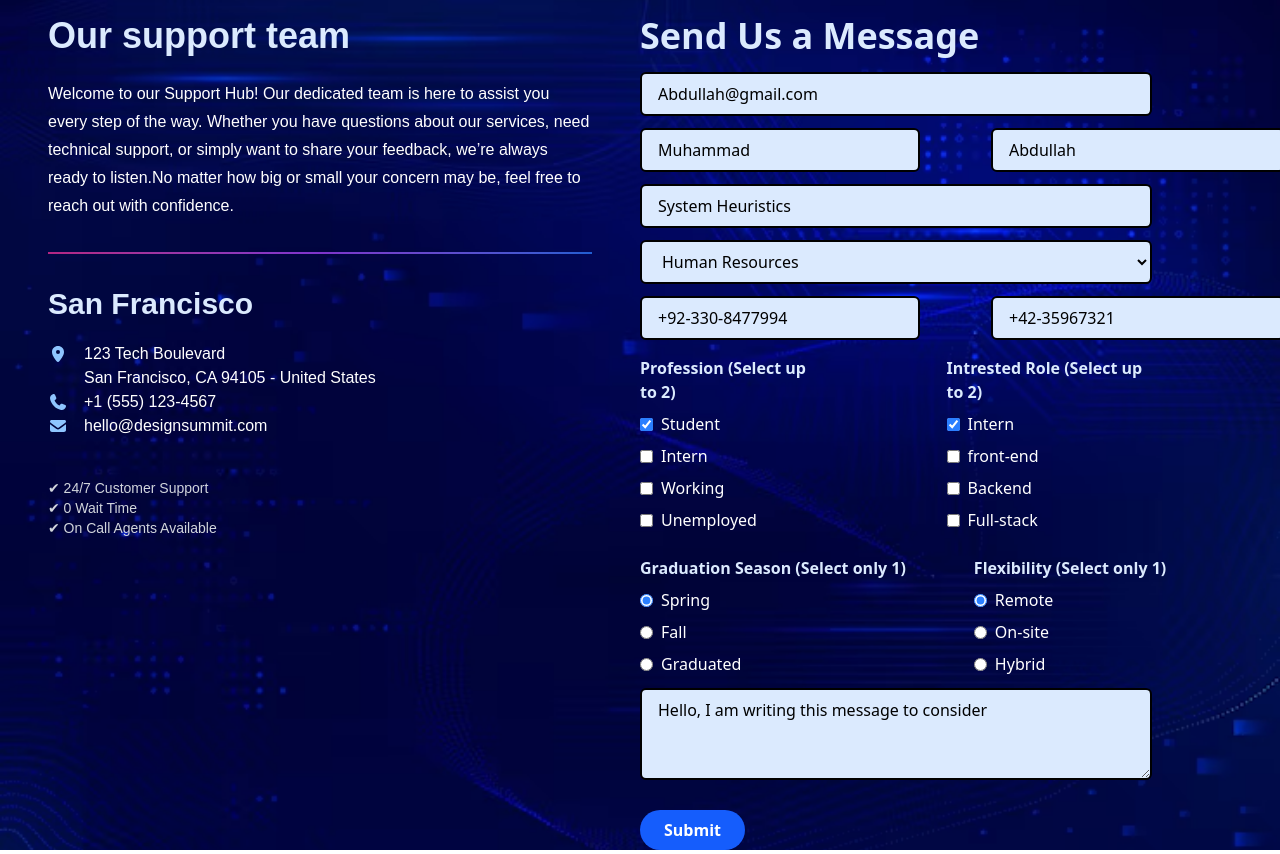
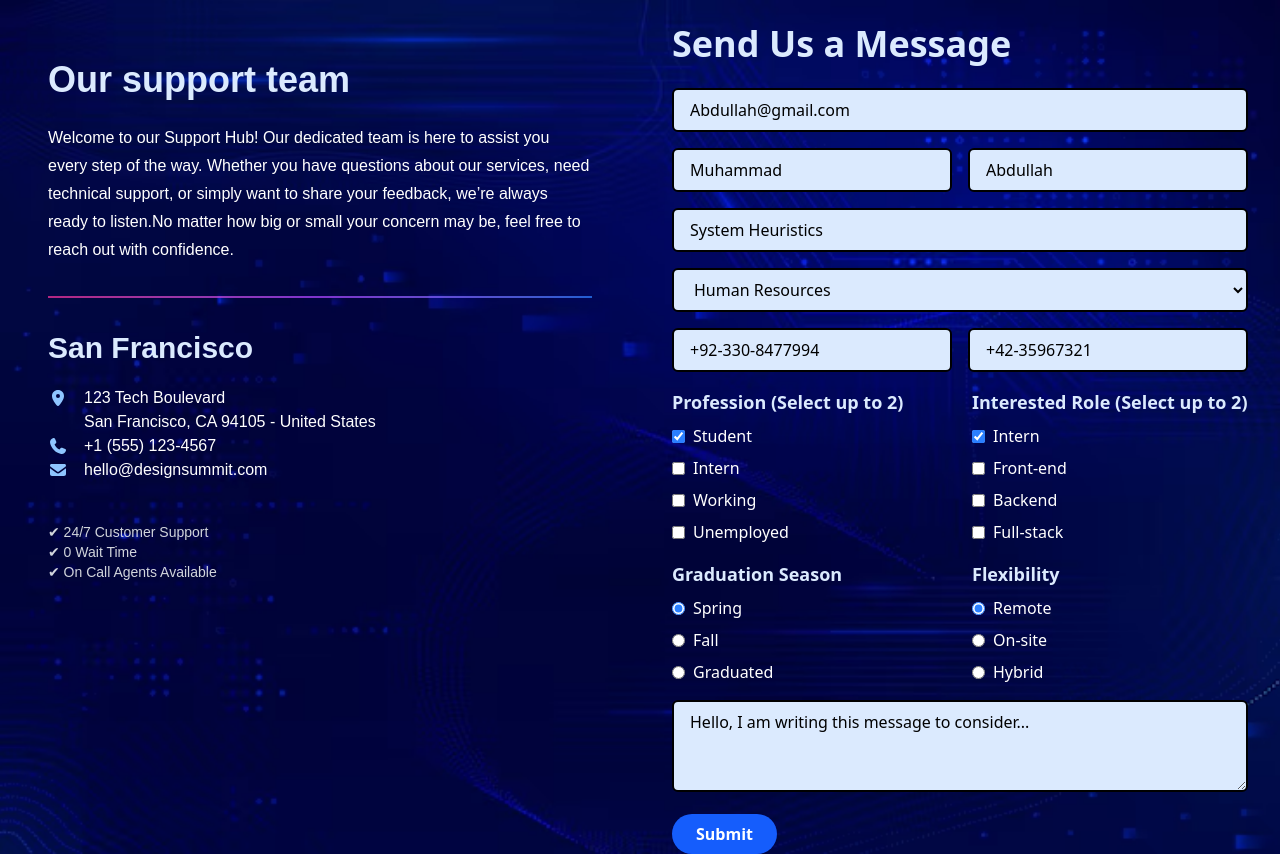
Before and after one commit to commitbyabd/small-react-projects, a React (Vite) app: page / in a window 1280 px wide. Built offline with nearby package versions, Linux system fonts and the light colour scheme.

Commit message:
finish the input form

```diff
--- a/src/components/home/form/form.jsx
+++ b/src/components/home/form/form.jsx
@@ -3,8 +3,6 @@ import FormLeft from "./FormLeft";
 import FormRight from "./FormRight";
 
 const Form = () => {
-
-
   const [formData, setFormData] = useState({
     email: "Abdullah@gmail.com",
     firstName: "Muhammad",
@@ -13,19 +11,17 @@ const Form = () => {
     department: "Human Resources",
     mobile: "+92-330-8477994",
     phone: "+42-35967321",
-    message: "Hello, I am writing this message to consider",
+    message: "Hello, I am writing this message to consider...",
     profession: ["Student"],
     role: ["Intern"],
     graduationSeason: "Spring",
     flexibility: "Remote",
   });
 
-
-const[errors,setErrors]=useState({});
+  const [errors, setErrors] = useState({});
   useEffect(() => {
     console.log("Updated field:", formData);
   }, [formData]);
-
 
   const handleSubmit = (e) => {
     e.preventDefault();
@@ -89,10 +85,7 @@ const handleSubmit = (e) => {
     console.log(formData);
   };
 
-
   const newErrors = {};
-
-
 
   const handleChange = (e) => {
     const { name, value, type, checked } = e.target;
@@ -146,8 +139,6 @@ const handleSubmit = (e) => {
       return;
     }
 
-
-
     if (type === "checkbox") {
       if (name === "profession" || name === "role") {
         setFormData((prev) => {
@@ -174,7 +165,6 @@ const handleSubmit = (e) => {
     }
   };
 
-
   return (
     <div className="grid md:grid-cols-2 w-full min-h-screen">
       <div className=" animate-slideDown">
--- a/src/components/home/form/formleft.jsx
+++ b/src/components/home/form/formleft.jsx
@@ -9,7 +9,7 @@ import {
 const FormLeft = ({ firstName }) => {
   return (
     <>
-      <div className="h-full my-4  text-white px-12  flex flex-col  font-[arial]">
+      <div className="h-full my-15  text-white px-12  flex flex-col  font-[arial]">
         {/* Top Section */}
         <div>
           <h2 className="text-4xl font-bold text-blue-100 mb-6">
--- a/src/components/home/form/formright.jsx
+++ b/src/components/home/form/formright.jsx
@@ -2,11 +2,14 @@ import React from "react";
 
 const FormRight = ({ formData, handleChange, handleSubmit, errors }) => {
   return (
-    <div>
-      <h1 className="text-4xl text-blue-100 font-bold my-4 ">
+    <div className="w-full flex justify-center px-4 md:px-0 ">
+      <div className="w-full max-w-xl">
+        <h1 className="text-3xl md:text-4xl text-blue-100 font-bold my-6 text-center md:text-left">
           Send Us a Message
         </h1>
-      <form onSubmit={handleSubmit}>
+
+        <form onSubmit={handleSubmit} className="space-y-4">
+          {/* EMAIL */}
           <div>
             {errors.email && (
               <p className="text-red-500 text-sm mb-1">{errors.email}</p>
@@ -17,57 +20,57 @@ const FormRight = ({ formData, handleChange, handleSubmit, errors }) => {
               value={formData.email}
               onChange={handleChange}
               placeholder="Email"
-            className="w-[80%] px-4 py-2 border-2 border-black rounded-md bg-blue-100"
+              className="w-full px-4 py-2 border-2 border-black rounded-md bg-blue-100"
             />
           </div>
-        <div className="flex gap-21">
-          <div>
+
+          {/* FIRST + LAST NAME */}
+          <div className="flex flex-col md:flex-row gap-4">
+            <div className="w-full">
               {errors.firstName && (
                 <p className="text-red-500 text-sm mb-1">{errors.firstName}</p>
               )}
               <input
                 type="text"
-              placeholder="FirstName"
                 name="firstName"
                 value={formData.firstName}
                 onChange={handleChange}
-              className="w-[105%] px-4 py-2 mt-3 border-2 border-black rounded-md bg-blue-100"
+                placeholder="First Name"
+                className="w-full px-4 py-2 border-2 border-black rounded-md bg-blue-100"
               />
             </div>
 
-          <div>
+            <div className="w-full">
               {errors.lastName && (
                 <p className="text-red-500 text-sm mb-1">{errors.lastName}</p>
               )}
               <input
                 type="text"
-              placeholder="LastName"
                 name="lastName"
                 value={formData.lastName}
                 onChange={handleChange}
-              className="w-[110%] px-4 py-2 border-2 border-black rounded-md bg-blue-100 mt-3"
+                placeholder="Last Name"
+                className="w-full px-4 py-2 border-2 border-black rounded-md bg-blue-100"
               />
             </div>
           </div>
 
+          {/* COMPANY */}
           <div>
             {errors.company && (
               <p className="text-red-500 text-sm mb-1">{errors.company}</p>
             )}
-
             <input
               type="text"
-            placeholder="Company/Organization"
               name="company"
               value={formData.company}
               onChange={handleChange}
-            style={{
-              textOverflow: "ellipsis",
-              overflow: "hidden",
-            }}
-            className="w-[80%] px-4 py-2 border-2 border-black rounded-md bg-blue-100 mt-3"
+              placeholder="Company / Organization"
+              className="w-full px-4 py-2 border-2 border-black rounded-md bg-blue-100"
             />
           </div>
+
+          {/* DEPARTMENT */}
           <div>
             {errors.department && (
               <p className="text-red-500 text-sm mb-1">{errors.department}</p>
@@ -76,7 +79,7 @@ const FormRight = ({ formData, handleChange, handleSubmit, errors }) => {
               name="department"
               value={formData.department}
               onChange={handleChange}
-            className="w-[80%] px-4 py-2 border-2 border-black rounded-md bg-blue-100 mt-3"
+              className="w-full px-4 py-2 border-2 border-black rounded-md bg-blue-100"
             >
               <option>Computer Science</option>
               <option>Machine Learning</option>
@@ -88,44 +91,49 @@ const FormRight = ({ formData, handleChange, handleSubmit, errors }) => {
             </select>
           </div>
 
-        <div className="flex gap-21">
-          <div>
+          {/* MOBILE + PHONE */}
+          <div className="flex flex-col md:flex-row gap-4">
+            <div className="w-full">
               {errors.mobile && (
                 <p className="text-red-500 text-sm mb-1">{errors.mobile}</p>
               )}
               <input
                 type="text"
-              placeholder="Mobile phone"
                 name="mobile"
                 value={formData.mobile}
                 onChange={handleChange}
-              className="w-[105%] px-4 py-2 border-2 border-black rounded-md bg-blue-100 mt-3"
+                placeholder="Mobile"
+                className="w-full px-4 py-2 border-2 border-black rounded-md bg-blue-100"
               />
             </div>
 
-          <div>
+            <div className="w-full">
               {errors.phone && (
                 <p className="text-red-500 text-sm mb-1">{errors.phone}</p>
               )}
               <input
                 type="text"
-              placeholder="Tele-Phone"
                 name="phone"
                 value={formData.phone}
                 onChange={handleChange}
-              className="w-[110%] px-4 py-2 border-2 border-black rounded-md bg-blue-100 mt-3"
+                placeholder="Telephone"
+                className="w-full px-4 py-2 border-2 border-black rounded-md bg-blue-100"
               />
             </div>
           </div>
 
-        <div className="flex">
+          {/* CHECKBOXES */}
+          <div className="grid grid-cols-1 md:grid-cols-2 gap-6">
             <div>
-            <div className="mt-4">
-              <p className="text-blue-100 font-semibold mb-2">
+              <p className="text-blue-100 font-semibold mb-2 text-lg">
                 Profession (Select up to 2)
               </p>
 
-              <div className="space-y-2">
+              {errors.profession && (
+                <p className="text-red-500 text-sm mb-1">{errors.profession}</p>
+              )}
+
+              <div className="space-y-2 ">
                 {["Student", "Intern", "Working", "Unemployed"].map((item) => (
                   <label
                     key={item}
@@ -144,16 +152,18 @@ const FormRight = ({ formData, handleChange, handleSubmit, errors }) => {
                 ))}
               </div>
             </div>
-          </div>
 
-          <div className="mx-30">
-            <div className="mt-4">
-              <p className="text-blue-100 font-semibold mb-2">
-                Intrested Role (Select up to 2)
+            <div>
+              <p className="text-blue-100 font-semibold mb-2 text-lg">
+                Interested Role (Select up to 2)
               </p>
 
-              <div className="space-y-2">
-                {["Intern", "front-end", "Backend", "Full-stack"].map(
+              {errors.role && (
+                <p className="text-red-500 text-sm mb-1">{errors.role}</p>
+              )}
+
+              <div className="space-y-2 ">
+                {["Intern", "Front-end", "Backend", "Full-stack"].map(
                   (item) => (
                     <label
                       key={item}
@@ -174,12 +184,12 @@ const FormRight = ({ formData, handleChange, handleSubmit, errors }) => {
               </div>
             </div>
           </div>
-        </div>
+
+          {/* RADIOS */}
+          <div className="grid grid-cols-1 md:grid-cols-2 gap-6">
             <div>
-          <div className="flex">
-            <div className="mt-6">
-              <p className="text-blue-100 font-semibold mb-2">
-                Graduation Season (Select only 1)
+              <p className="text-blue-100 font-semibold mb-2 text-lg">
+                Graduation Season
               </p>
 
               <div className="space-y-2">
@@ -201,9 +211,10 @@ const FormRight = ({ formData, handleChange, handleSubmit, errors }) => {
                 ))}
               </div>
             </div>
-            <div className="mt-6 mx-17">
-              <p className="text-blue-100 font-semibold mb-2">
-                Flexibility (Select only 1)
+
+            <div>
+              <p className="text-blue-100 font-semibold mb-2 text-lg">
+                Flexibility
               </p>
 
               <div className="space-y-2">
@@ -227,25 +238,27 @@ const FormRight = ({ formData, handleChange, handleSubmit, errors }) => {
             </div>
           </div>
 
+          {/* MESSAGE */}
           <textarea
-            placeholder="Would you like to leave a message"
             name="message"
             value={formData.message}
             onChange={handleChange}
+            placeholder="Would you like to leave a message?"
             rows={3}
-            className="w-[80%] min-h-15 px-4 py-2 border-2 border-black rounded-md bg-blue-100 mt-3 "
-          ></textarea>
-        </div>
+            className="w-full px-4 py-2 border-2 border-black rounded-md bg-blue-100"
+          />
 
+          {/* BUTTON */}
+          <div className="flex justify-center md:justify-start">
             <button
-          className="bg-blue-600 text-white rounded-4xl px-6 py-2 font-bold mt-6
-                     hover:bg-blue-500 hover:scale-105 hover:text-blue-200
-                       transition-all duration-300"
               type="submit"
+              className="bg-blue-600 text-white rounded-full px-6 py-2 font-bold hover:bg-blue-500 transition-all"
             >
               Submit
             </button>
+          </div>
         </form>
+      </div>
     </div>
   );
 };
```
Lines whose indentation alone changed are shown as unchanged.
